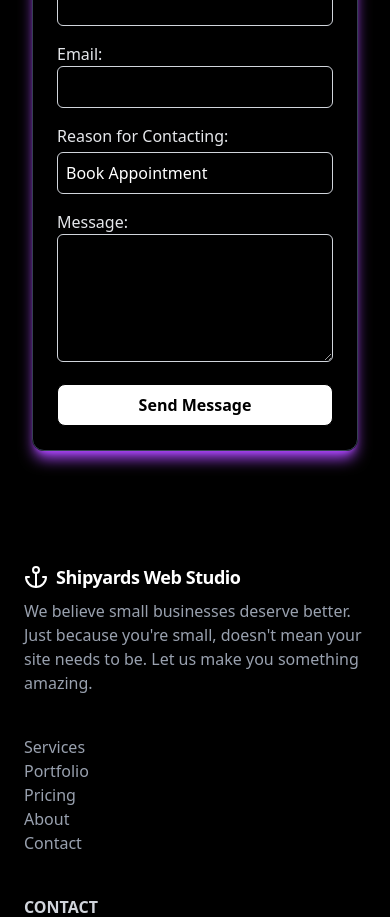
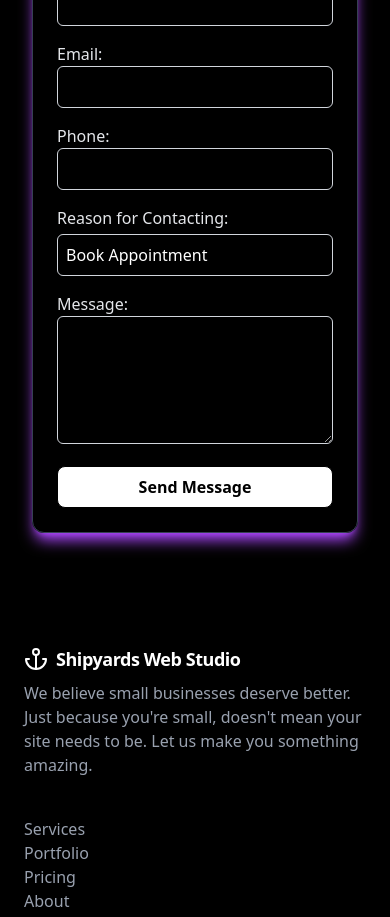
Before and after one commit to MatinH2004/shipyards-web-studio, a Next.js app: page /contact in a window 390 px wide. Shown: the part 900-1817 px from the top of the page. Built offline with nearby package versions, Linux system fonts and the light colour scheme.

Commit message:
feat. submit phone num in contact form

```diff
--- a/src/components/contact/ContactForm.tsx
+++ b/src/components/contact/ContactForm.tsx
@@ -6,6 +6,7 @@ import { useState } from 'react';
 export default function ContactForm() {
   const [name, setName] = useState('');
   const [email, setEmail] = useState('');
+  const [phone, setPhone] = useState('');
   const [reason, setReason] = useState("Book Appointment");
   const [message, setMessage] = useState('');
   const [status, setStatus] = useState('');
@@ -20,13 +21,14 @@ export default function ContactForm() {
       const response = await emailjs.send(
         process.env.NEXT_PUBLIC_EMAILJS_SERVICE_ID!,
         process.env.NEXT_PUBLIC_EMAILJS_TEMPLATE_ID!,
-        { name, email, reason, message },
+        { name, email, phone, reason, message },
         process.env.NEXT_PUBLIC_EMAILJS_PUBLIC_KEY!
       );
       console.log('SUCCESS!', response.status, response.text);
       setStatus('Message sent successfully!');
       setName('');
       setEmail('');
+      setPhone('');
       setReason('Book Appointment');
       setMessage('');
     } catch (err) {
@@ -68,6 +70,20 @@ export default function ContactForm() {
             value={email}
             onChange={(e) => setEmail(e.target.value)}
             required
+            className="w-full p-2 border border-gray-300 rounded-md text-white"
+          />
+        </div>
+
+        <div className="mb-4">
+          <label htmlFor="phone" className="block text-gray-200 font-medium">
+            Phone:
+          </label>
+          <input
+            type="tel"
+            id="phone"
+            aria-label="Phone Number"
+            value={phone}
+            onChange={(e) => setPhone(e.target.value)}
             className="w-full p-2 border border-gray-300 rounded-md text-white"
           />
         </div>
```
